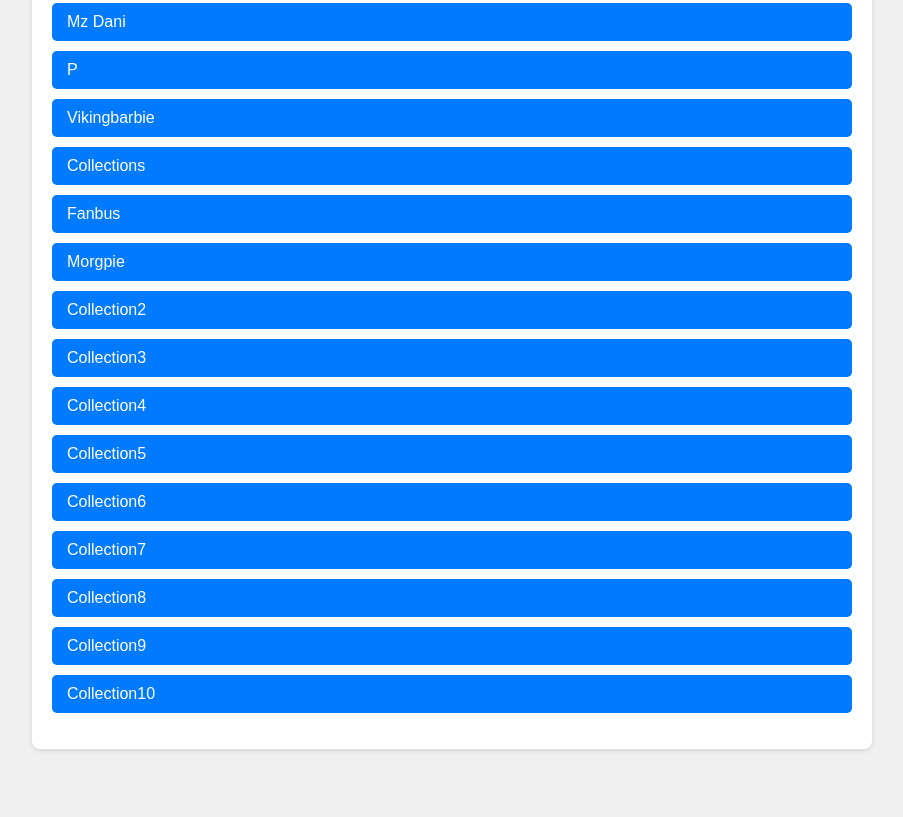
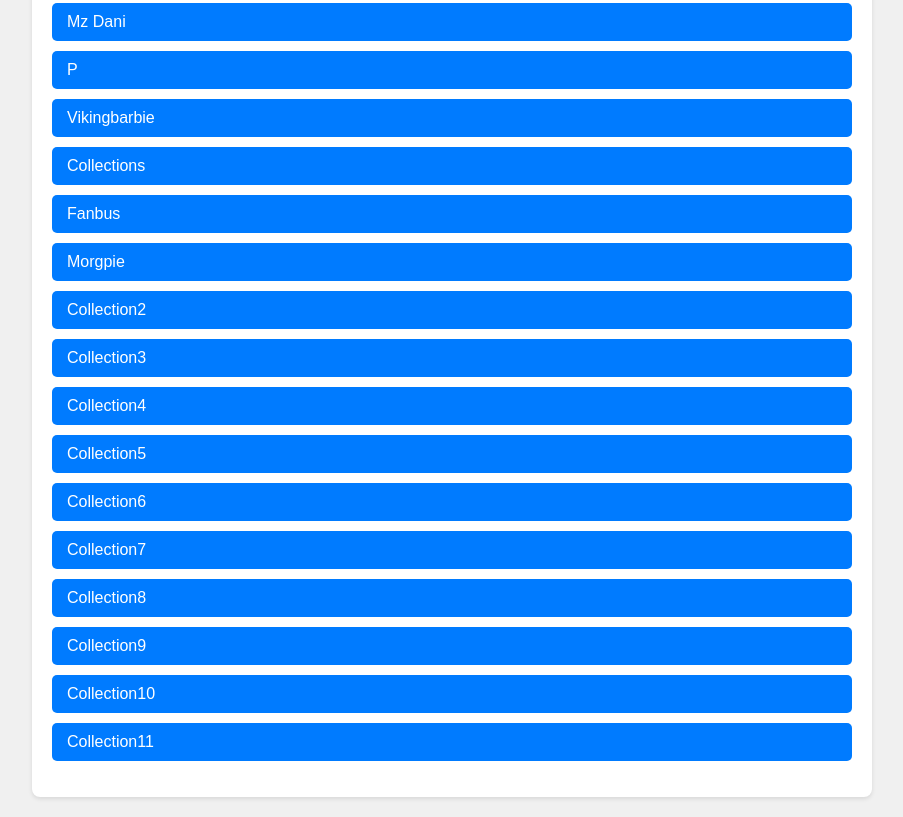
Before and after one commit to Rawr192/Porn-Game-Clips, a plain HTML site: page index.html in a window 1280 px wide. Shown: the part 597-1414 px from the top of the page, without its empty margins (188-1091 px from the left). Before the commit the page ends 1366 px from the top, so only its background shows below. Drawn offline with Linux system fonts and the light colour scheme.

Commit message:
Update index.html

```diff
--- a/index.html
+++ b/index.html
@@ -73,6 +73,7 @@
             <li><a href="https://photos.app.goo.gl/g2umGYVCB4KzEtYo8">Collection8</a></li>
             <li><a href="https://photos.app.goo.gl/xk1vYvvuYr7LrbVu6">Collection9</a></li>
             <li><a href="https://photos.app.goo.gl/iRxDSnNY4YbGFj3u9">Collection10</a></li>
+            <li><a href="https://photos.app.goo.gl/fC7DbvAALZM6sczb9">Collection11</a></li>
         </ul>
     </div>
 </body>
```
